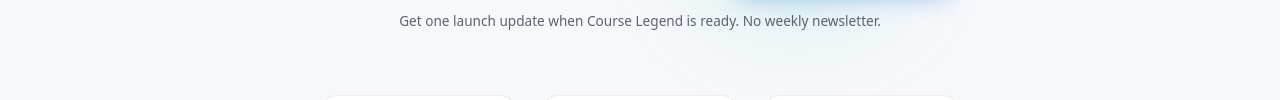
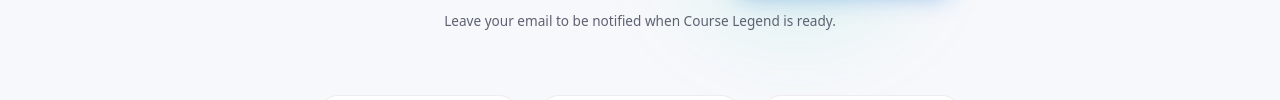
Before and after one commit to idreeswork/cl-soon, a plain HTML site: page index.html in a window 1280 px wide. Shown: the part 521-621 px from the top of the page. Drawn offline with Linux system fonts and the light colour scheme.

Commit message:
Use launch notification copy

```diff
--- a/index.html
+++ b/index.html
@@ -483,7 +483,7 @@ Launching soon
 </svg>
 </button>
 </form>
-<p class="form-note reveal" id="form-note" role="status" aria-live="polite">Get one launch update when Course Legend is ready. No weekly newsletter.</p>
+<p class="form-note reveal" id="form-note" role="status" aria-live="polite">Leave your email to be notified when Course Legend is ready.</p>
 
 <div id="success-panel" class="success-panel" hidden role="status" aria-live="polite">
 <span class="success-panel__icon">
```
